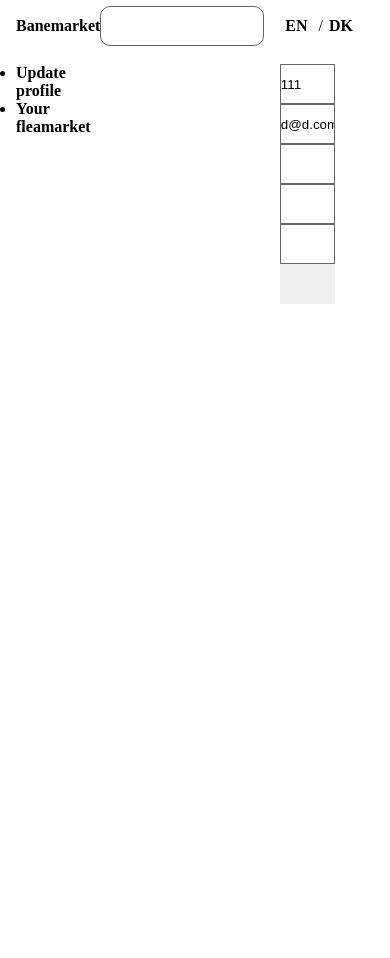
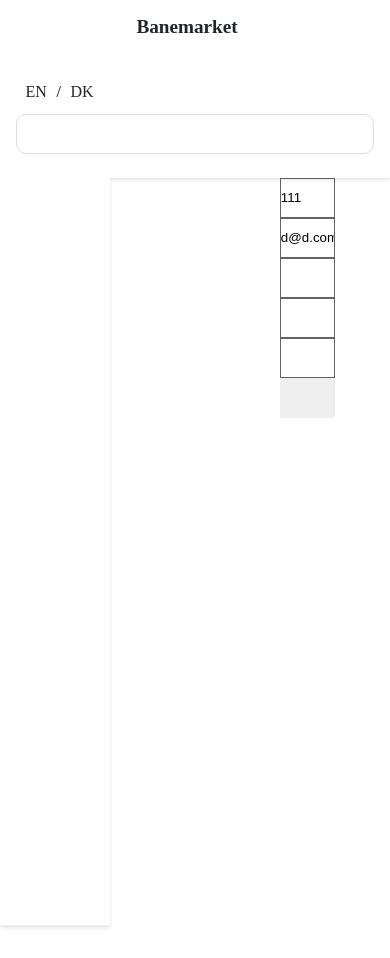
Before and after one commit to Banemann/flea_market_exam, a Flask app: page /update-profile in a window 390 px wide. Before the commit the page ends 304 px from the top, so only its background shows below. Run offline with Flask 3, Linux system fonts and the light colour scheme; a user stored in the database is signed in; data comes from the database, SQL or seed files in the repository; data that the repository does not hold is empty.

Commit message:
css nav og profile

```diff
--- a/languages.py
+++ b/languages.py
@@ -47,6 +47,9 @@
 
 en_your_fleamarket = "Your Fleamarket"
 dk_your_fleamarket = "Dit loppemarked"
+
+en_update_profile = "Update Profile"
+dk_update_profile = "Opdater profil"
 
 en_add = "Add"
 dk_add = "Tilføj"
--- a/static/app.css
+++ b/static/app.css
@@ -1,196 +1,362 @@
-*{
+/* =======================================
+   TABLE OF CONTENTS
+   =======================================
+   1. Reset & Base Styles
+   2. Layout
+   3. Navigation
+   4. Maps
+   5. Item Cards & Listings
+   6. Modal & Dialogs
+   7. Messages & Notifications
+   8. Admin Page Styles
+   9. Fleamarket Images
+   10. Utilities & Helpers
+   11. Animations
+   ======================================= */
+
+/* =======================================
+   1. RESET & BASE STYLES
+   ======================================= */
+   * {
     margin: 0;
     padding: 0;
     box-sizing: border-box;
 }
 
-body{
+body {
     width: 100%;
     height: 100vh;
     overflow-x: hidden;
 }
 
-input, button{
+input, button {
     width: 100%;
     height: 3rem;
     outline: none;
     border: none;
 }
 
-input{
+input {
     border: 1px solid rgb(100,100,100);
 }
 
-form{
+button {
+    cursor: pointer;
+}
+
+form {
     width: 50%;
-    input{
+}
+
+form input {
     width: 100%;
     height: 2.5rem;
     outline: none;
 }
-    button{
+
+form button {
     width: 100%;
     height: 2.5rem;
     outline: none;
     cursor: pointer;
 }
-}
 
-.grid-2{
+/* =======================================
+   2. LAYOUT
+   ======================================= */
+.grid-2 {
     display: grid;
     grid-template-columns: 1fr 1fr;
 }
 
-.ml{
-    margin-left: auto;
-}
-
-#toast_container{
-    position: fixed; top: 1rem; left: 0;
-    display: flex;
-    flex-direction: column;
-    width: 100%;
-    pointer-events: none;
-    z-index: 10;
-}
-
-.toast{
-    margin: auto;
-    padding: 1rem 3rem;
-    color: white;
-}
-
-.ok{
-    background: green;
-}
-
-.error{
-    background: red;
-}
-
-.hidden{ display: none !important; }
-
-nav{
-    display: grid;
-    grid-template-columns: 10fr 50fr 10fr;
-    width: 100%;
-    height: 4rem;
-    align-items: center;
-    padding: 0 1rem;
-    a{
-        color: black;
-        text-decoration: none;
-        font-weight: bold;
-    }
-    input{
-        width: 100%;
-        height: 2.5rem;
-        padding: 0 5px;
-        border-radius: 10px;
-    }
-    div.util_nav{
-        margin-left: auto;
-    }
-    #search_container{
-        position: relative;
-        #search_results{
-            position: absolute; top: 2.5rem; left: 0;
-            z-index: 9999999999;
-            display: flex;
-            flex-direction: column;
-            width: 100%;
-            background: white;
-            div{
-                display: flex;
-                align-items: center;
-                padding: 0.5rem;
-                img{
-                    width: 3rem;
-                    height: 3rem;
-                    margin-right: 1rem;
-                    border-radius: 100%;
-                }
-            }
-        }
-    }
-    a:last-child{
-        margin-left: auto;
-    }
-}
-
-
-main{
+main {
     display: grid;
     grid-template-columns: 8fr 10fr 8fr;
     gap: 1rem;
     height: calc(100% - 4rem);
 }
 
-#map{
-    height: 100%;
+/* =======================================
+   3. NAVIGATION
+   ======================================= */
+   :root {
+    --nav-height: 4rem;
+    --nav-padding: 1rem;
+    --border-radius-sm: 5px;
+    --border-radius-md: 10px;
+    --color-primary: #3498db;
+    --color-light: #f8f9fa;
+    --color-dark: #212529;
+    --shadow-sm: 0 2px 4px rgba(0, 0, 0, 0.1);
+    --transition: all 0.3s ease;
   }
 
-#items_more{
+  nav {
+    display: flex;
+    justify-content: space-between;
+    align-items: center;
+    width: 100%;
+    height: var(--nav-height);
+    padding: 0 var(--nav-padding);
+    background-color: white;
+    box-shadow: var(--shadow-sm);
+    position: sticky;
+    top: 0;
+    z-index: 100;
+  }
+
+  nav > a:first-child {
+    color: var(--color-dark);
+    text-decoration: none;
+    font-weight: bold;
+    font-size: 1.2rem;
+    flex-shrink: 0;
+    padding-right: var(--nav-padding);
+  }
+
+  #search_container {
+    position: relative;
+    flex-grow: 1;
+    max-width: 600px;
+    margin: 0 1rem;
+  }
+
+  #search_container input {
+    width: 100%;
+    height: 2.5rem;
+    padding: 0 1rem;
+    border-radius: var(--border-radius-md);
+    border: 1px solid #ddd;
+    transition: var(--transition);
+  }
+
+  #search_container input:focus {
+    border-color: var(--color-primary);
+    box-shadow: 0 0 0 3px rgba(52, 152, 219, 0.2);
+  }
+
+  #search_results {
+    position: absolute;
+    top: calc(2.5rem + 5px);
+    left: 0;
+    z-index: 50;
     display: flex;
     flex-direction: column;
     width: 100%;
-    #items{
-        display: grid;
-        grid-template-columns: 10fr 10fr;
-        gap: 0.5rem;
+    background: white;
+    border-radius: var(--border-radius-sm);
+    box-shadow: 0 4px 6px rgba(0, 0, 0, 0.1);
+    max-height: 300px;
+    overflow-y: auto;
+  }
+
+  #search_results div {
+    display: flex;
+    align-items: center;
+    padding: 0.75rem;
+    border-bottom: 1px solid #eee;
+    transition: var(--transition);
+  }
+
+  #search_results div:hover {
+    background-color: var(--color-light);
+  }
+
+  #search_results div:last-child {
+    border-bottom: none;
+  }
+
+  #search_results div img {
+    width: 2.5rem;
+    height: 2.5rem;
+    margin-right: 1rem;
+    border-radius: 50%;
+    object-fit: cover;
+  }
+
+  .language-selector {
+    display: flex;
+    align-items: center;
+    margin: 0 1rem;
+  }
+
+  .language-selector a {
+    color: var(--color-dark);
+    text-decoration: none;
+    padding: 0.3rem 0.6rem;
+    border-radius: var(--border-radius-sm);
+    transition: var(--transition);
+  }
+
+  .language-selector a:hover {
+    background-color: #f0f0f0;
+  }
+
+  .language-selector a.active {
+    font-weight: bold;
+    background-color: var(--color-light);
+    color: var(--color-primary);
+  }
+
+  .util_nav {
+    display: flex;
+    align-items: center;
+  }
+
+  .util_nav a {
+    color: var(--color-dark);
+    text-decoration: none;
+    font-weight: 500;
+    margin-left: 1.5rem;
+    padding: 0.5rem 0;
+    position: relative;
+    transition: var(--transition);
+  }
+
+  .util_nav a:hover {
+    color: var(--color-primary);
+  }
+
+  .util_nav a:hover::after {
+    content: '';
+    position: absolute;
+    bottom: 0;
+    left: 0;
     width: 100%;
-        .item{
-            padding:0.2rem;
-            border: 1px solid rgba(0,0,0,0.1);
-            box-shadow: 0px 2px 6px rgba(0, 0, 0, 0.2);
+    height: 2px;
+    background-color: var(--color-primary);
+  }
+
+  @media (max-width: 768px) {
+    nav {
+      flex-wrap: wrap;
+      height: auto;
+      padding: 1rem;
+    }
+
+    nav > a:first-child {
       width: 100%;
-            text-decoration: none;
-            *{
-                pointer-events: none;
-                color: black;
+      margin-bottom: 0.5rem;
+      text-align: center;
     }
-            p{
-                font-size: 1.3rem;
+
+    #search_container {
+      order: 3;
+      width: 100%;
+      max-width: none;
+      margin: 0.5rem 0;
     }
-            div{
-                margin-top: 0.5rem;
+
+    .language-selector {
+      order: 2;
+      margin: 0;
     }
-            img{
+
+    .util_nav {
+      order: 1;
       width: 100%;
-                height: 6rem;
-                object-fit: cover;
-                border-radius: 5px;
+      justify-content: center;
+      margin: 0.5rem 0;
     }
-        }
-    }
-    #button_more_items{
-        width: 50%;
-        margin: auto;
-        background-color: black;
-        color: white;
-        margin-top: 1rem;
-        border-radius: 10px;
-        cursor: pointer;
+
+    .util_nav a {
+      margin: 0 1rem;
     }
   }
 
-#right{
-    #item{
-        p{
-            font-size: 1.3rem;
+  @media (max-width: 576px) {
+    .mobile-menu-button {
+      display: block;
     }
-        div{
-            margin-top: 0.5rem;
+
+    .nav-items {
+      display: none;
     }
-        img{
+
+    .nav-items.active {
+      display: flex;
+      flex-direction: column;
       width: 100%;
     }
   }
+
+/* Profile Navigation Styles */
+.page nav:not(body > nav) {
+    margin-bottom: 2rem;
+    border-bottom: 1px solid #eee;
+    padding-bottom: 1rem;
   }
 
+  .page nav ul {
+    display: flex;
+    list-style: none;
+    gap: 1.5rem;
+    flex-wrap: wrap;
+  }
 
+  .page nav li {
+    position: relative;
+  }
 
+  .page nav li a {
+    color: var(--color-dark);
+    text-decoration: none;
+    font-weight: 500;
+    padding: 0.5rem 0;
+    position: relative;
+    transition: var(--transition);
+    white-space: nowrap;
+  }
 
+  .page nav li a:hover {
+    color: var(--color-primary);
+  }
+
+  .page nav li a::after {
+    content: '';
+    position: absolute;
+    bottom: -2px;
+    left: 0;
+    width: 0;
+    height: 2px;
+    background-color: var(--color-primary);
+    transition: var(--transition);
+  }
+
+  .page nav li a:hover::after {
+    width: 100%;
+  }
+
+  .page nav li a.active {
+    color: var(--color-primary);
+  }
+
+  .page nav li a.active::after {
+    width: 100%;
+  }
+
+  @media (max-width: 576px) {
+    .page nav ul {
+      flex-direction: column;
+      gap: 0.75rem;
+    }
+
+    .page nav li {
+      padding: 0.5rem 0;
+      border-bottom: 1px solid #f0f0f0;
+    }
+
+    .page nav li:last-child {
+      border-bottom: none;
+    }
+  }
+
+/* =======================================
+   4. MAPS
+   ======================================= */
+#map {
+    height: 100%;
+}
 
 .custom-marker {
     width: 50px;
@@ -445,22 +622,98 @@
     background-color: #fff0f0;
 }
 
-
-/* Add to your app.css or styles.css */
-.language-selector {
-    display: flex;
-    align-items: center;
-    margin: 0 10px;
+.admin-item-image {
+    width: 80px;
+    height: 60px;
+    object-fit: cover;
+    border-radius: 4px;
 }
 
-.language-selector a {
-    margin: 0 5px;
-    text-decoration: none;
-    padding: 3px 6px;
-    border-radius: 3px;
+/* =======================================
+   9. FLEAMARKET IMAGES
+   ======================================= */
+.fleamarket-images {
+    margin: 20px 0;
 }
 
-.language-selector a.active {
-    font-weight: bold;
-    background-color: #f0f0f0;
+.main-image img {
+    max-width: 100%;
+    height: auto;
+    display: block;
+    margin-bottom: 10px;
 }
+
+.additional-images {
+    display: flex;
+    gap: 10px;
+    flex-wrap: wrap;
+}
+
+.additional-images img {
+    width: 120px;
+    height: 120px;
+    object-fit: cover;
+}
+
+.file-input {
+    border: 1px solid #ccc;
+    display: inline-block;
+    padding: 6px 12px;
+    cursor: pointer;
+}
+
+/* Item-specific image styles */
+#item .fleamarket-images {
+    margin: 0 0 20px 0;
+}
+
+#item .main-image img {
+    max-width: 100%;
+    height: auto;
+    display: block;
+    margin-bottom: 15px;
+}
+
+#item .additional-images {
+    display: flex;
+    gap: 10px;
+    flex-wrap: wrap;
+}
+
+#item .additional-images img {
+    width: 100px;
+    height: 100px;
+    object-fit: cover;
+    border: 2px solid #ddd;
+}
+
+/* =======================================
+   10. UTILITIES & HELPERS
+   ======================================= */
+.hidden {
+    display: none !important;
+}
+
+.mix-hidden {
+    display: none !important;
+}
+
+.ml {
+    margin-left: auto;
+}
+
+/* =======================================
+   11. ANIMATIONS
+   ======================================= */
+.mix-fade-out {
+    animation: fadeOut 2s cubic-bezier(0.1, 0, 0.5, 1);
+}
+
+@keyframes mix-fade-out {
+    0% {
+        opacity: 1;
+    }
+    100% {
+        opacity: 0;
+    }
+}
--- a/templates/_profile_nav.html
+++ b/templates/_profile_nav.html
@@ -1,8 +1,8 @@
 <nav>
     {% if "user" in session and session["user"] %}
     <ul>
-        <li><a href="/update-profile" mix-get="/update-profile" mix-page>Update profile</a></li>
-        <li><a href="/your-fleamarket" mix-get="/your-fleamarket" mix-page>Your fleamarket</a></li>
+        <li><a href="/update-profile" mix-get="/update-profile" mix-page {% if request.path == '/update-profile' %}class="active"{% endif %}>{{ languages[lan~"_update_profile"] }}</a></li>
+        <li><a href="/your-fleamarket" mix-get="/your-fleamarket" mix-page {% if request.path == '/your-fleamarket' %}class="active"{% endif %}>{{ languages[lan~"_your_fleamarket"] }}</a></li>
     </ul>
     {% endif %}
 </nav>
```
Also changed, not shown: other parts of static/app.css (+112 -101 lines), static/uploads/2f6d770508f44a238bbf5cafb2f9df33.png (added), 1 other file. Lines whose indentation alone changed are shown as unchanged.
